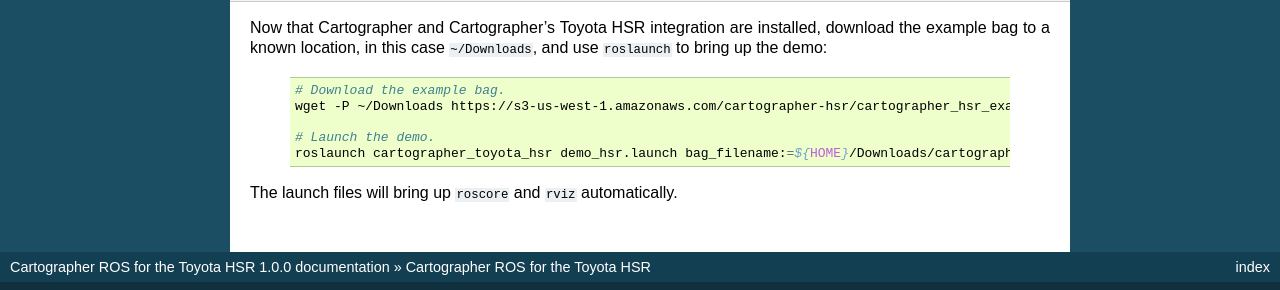
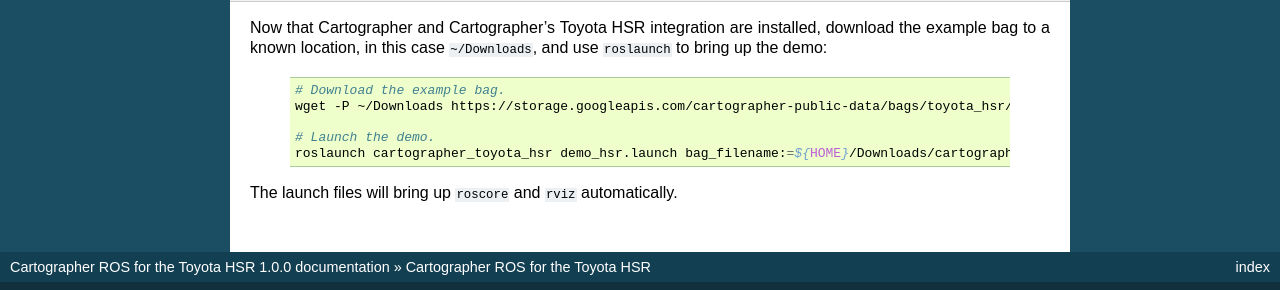
Before and after one commit to cartographer-project/cartographer_toyota_hsr, a Sphinx documentation site: the page built from docs/source/index.rst, in a window 1280 px wide. Shown: the part 685-975 px from the top of the page. Built offline with Sphinx 7.4.7, drawn with Linux system fonts in a browser that asks for light colours.

Commit message:
Updates configuration and tutorial. (#13)

```diff
--- a/docs/source/index.rst
+++ b/docs/source/index.rst
@@ -72,9 +72,9 @@
   .. code-block:: bash
 
     # Download the example bag.
-    wget -P ~/Downloads https://s3-us-west-1.amazonaws.com/cartographer-hsr/cartographer_hsr_example.bag
+    wget -P ~/Downloads https://storage.googleapis.com/cartographer-public-data/bags/toyota_hsr/cartographer_toyota_hsr_demo.bag
 
     # Launch the demo.
-    roslaunch cartographer_toyota_hsr demo_hsr.launch bag_filename:=${HOME}/Downloads/cartographer_hsr_example.bag
+    roslaunch cartographer_toyota_hsr demo_hsr.launch bag_filename:=${HOME}/Downloads/cartographer_toyota_hsr_demo.bag
 
 The launch files will bring up ``roscore`` and ``rviz`` automatically.
```
Also changed, not shown: 1 other file.
